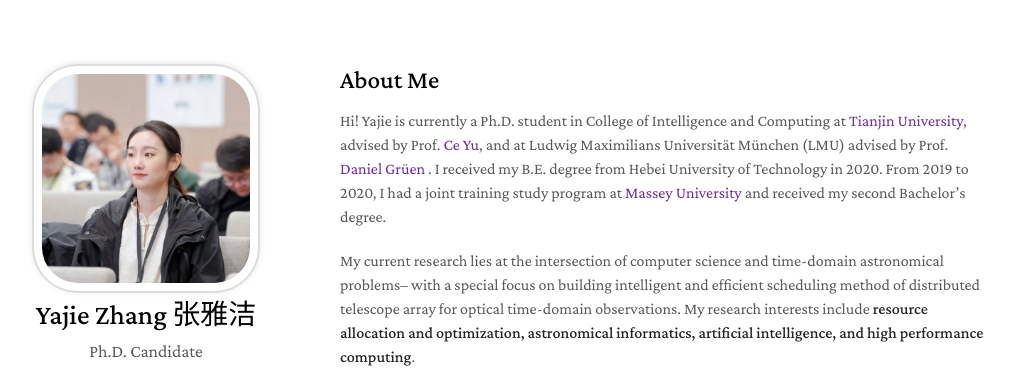
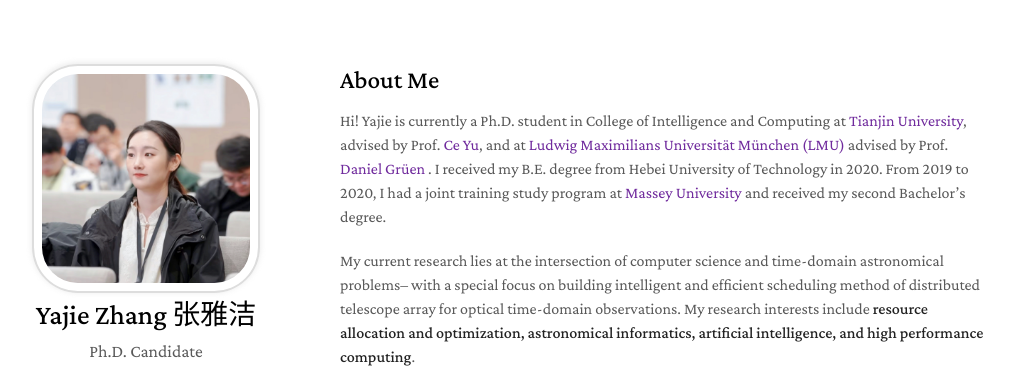
Before and after one commit to Yajie-Z/Yajie-Z.github.io, a Jekyll site: the page built from index.md, in a window 1280 px wide and 900 px high. Shown: the top 368 px of the window, without its empty margins (130-1144 px from the left). Built offline with Jekyll 4.4.1, drawn with Linux system fonts in a browser that asks for light colours; nearby versions of some CDN libraries; a style sheet for code colours, icons or effects is not loaded; our own code applies the rules of GitHub Pages for plain Markdown files; part of the change alters nothing that is shown.

```diff
--- a/index.md
+++ b/index.md
@@ -5,7 +5,7 @@ layout: homepage
 ## About Me
 
 
-Hi! Yajie is currently a Ph.D. student in College of Intelligence and Computing at <a href="https://cic.tju.edu.cn/english/home.htm" target="_blank"> Tianjin University</a>, advised by Prof. <a href="http://cic.tju.edu.cn/faculty/yuce/index.html" target="_blank"> Ce Yu</a>, and at Ludwig Maximilians Universität München (LMU) advised by Prof. <a href="https://www.imprs-astro.mpg.de/content/prof-dr-daniel-grun-0.html" target="_blank"> Daniel Grüen </a>. I received my B.E. degree from Hebei University of Technology in 2020. From 2019 to 2020, I had a joint training study program at <a href="https://www.massey.ac.nz/" target="_blank"> Massey University</a> and received my second Bachelor's degree.
+Hi! Yajie is currently a Ph.D. student in College of Intelligence and Computing at <a href="https://cic.tju.edu.cn/english/home.htm" target="_blank"> Tianjin University</a>, advised by Prof. <a href="http://cic.tju.edu.cn/faculty/yuce/index.html" target="_blank"> Ce Yu</a>, and at <a href="https://www.lmu.de/en/" target="_blank"> Ludwig Maximilians Universität München (LMU) </a> advised by Prof. <a href="https://www.imprs-astro.mpg.de/content/prof-dr-daniel-grun-0.html" target="_blank"> Daniel Grüen </a>. I received my B.E. degree from Hebei University of Technology in 2020. From 2019 to 2020, I had a joint training study program at <a href="https://www.massey.ac.nz/" target="_blank"> Massey University</a> and received my second Bachelor's degree.
 
 My current research lies at the intersection of computer science and time-domain astronomical problems– with a special focus on building intelligent and efficient scheduling method of distributed telescope array for optical time-domain observations. My research interests include <strong>resource allocation and optimization, astronomical informatics, artificial intelligence, and high performance computing</strong>.
 
```
